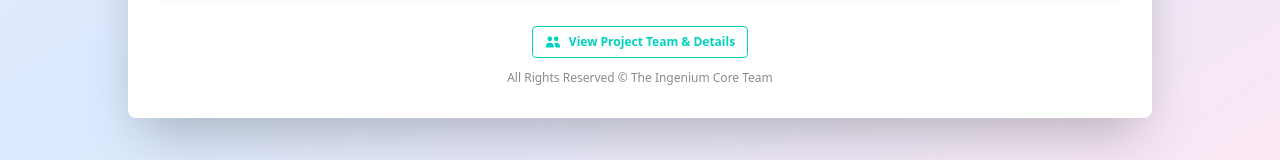
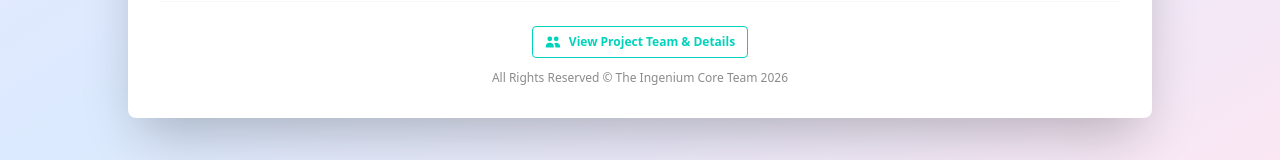
Before and after one commit to mhatem01/ai-txt-summarizer, a React (Vite) app: page / in a window 1280 px wide. Shown: the part 611-771 px from the top of the page. Built offline with nearby package versions, Linux system fonts and the light colour scheme.

Commit message:
Update copyright year to 2026

```diff
--- a/src/App.jsx
+++ b/src/App.jsx
@@ -387,7 +387,7 @@ function App() {
                 <HiUsers className="w-4 h-4" /> View Project Team & Details
               </button>
               <p className="text-xs text-base-content/50 mt-3">
-                All Rights Reserved © The Ingenium Core Team
+                All Rights Reserved © The Ingenium Core Team 2026
               </p>
             </div>
           </div>
```
